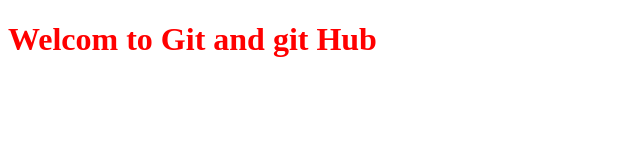
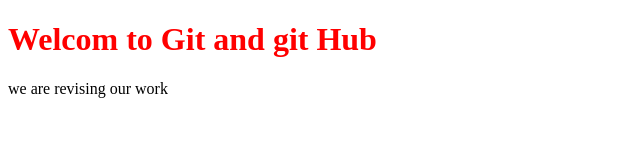
Before and after one commit to malikkaleemullah/resume, a plain HTML site: page index.html in a window 1280 px wide. Shown: the whole page, without its empty margins (0-640 px from the left). Drawn offline with Linux system fonts and the light colour scheme.

Commit message:
second try

```diff
--- a/index.html
+++ b/index.html
@@ -8,5 +8,6 @@
 </head>
 <body>
     <h1>Welcom to Git and git Hub</h1>
+    <p>we are revising our work</p>
 </body>
 </html>
```
